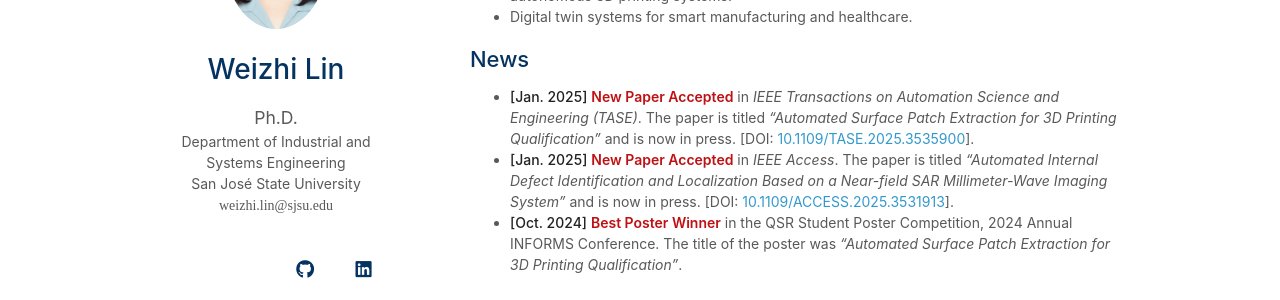
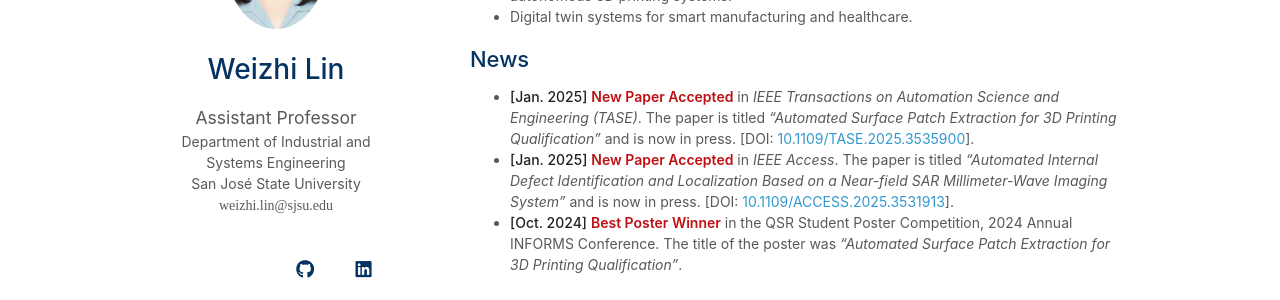
Before and after one commit to weizhi-lin/weizhi-lin.github.io, a Jekyll site: the page built from index.md, in a window 1280 px wide. Shown: the part 251-551 px from the top of the page. Built offline with Jekyll 4.4.1, drawn with Linux system fonts in a browser that asks for light colours; a style sheet for code colours, icons or effects is not loaded; some of the changed lines change nothing that is shown.

Commit message:
Update _config.yml

```diff
--- a/_config.yml
+++ b/_config.yml
@@ -1,7 +1,7 @@
 # Basic Information
 title: Weizhi Lin
-position: Ph.D.
-subposition: Assistant Professor
+subposition: Ph.D.
+position: Assistant Professor
 affiliation: San José State University
 subaffiliation: Department of Industrial and Systems Engineering
 email: weizhi.lin@sjsu.edu
```
